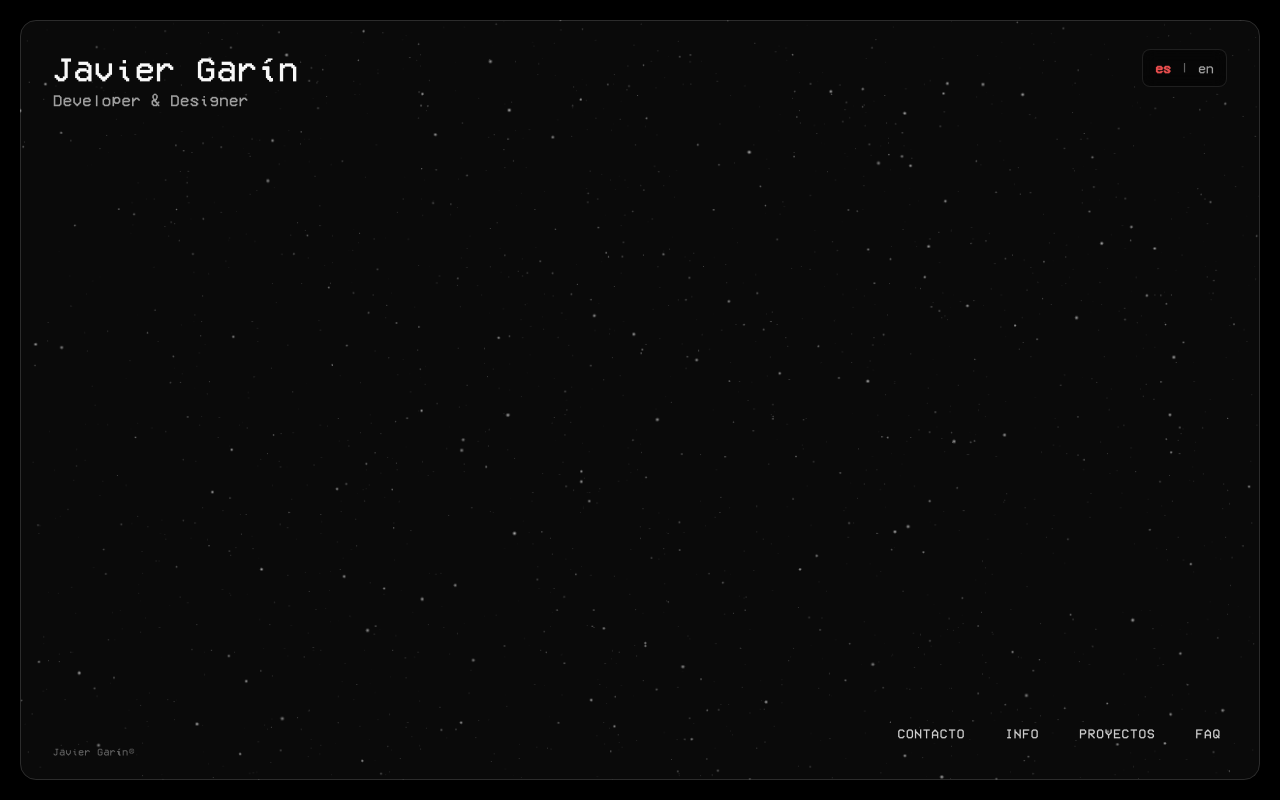
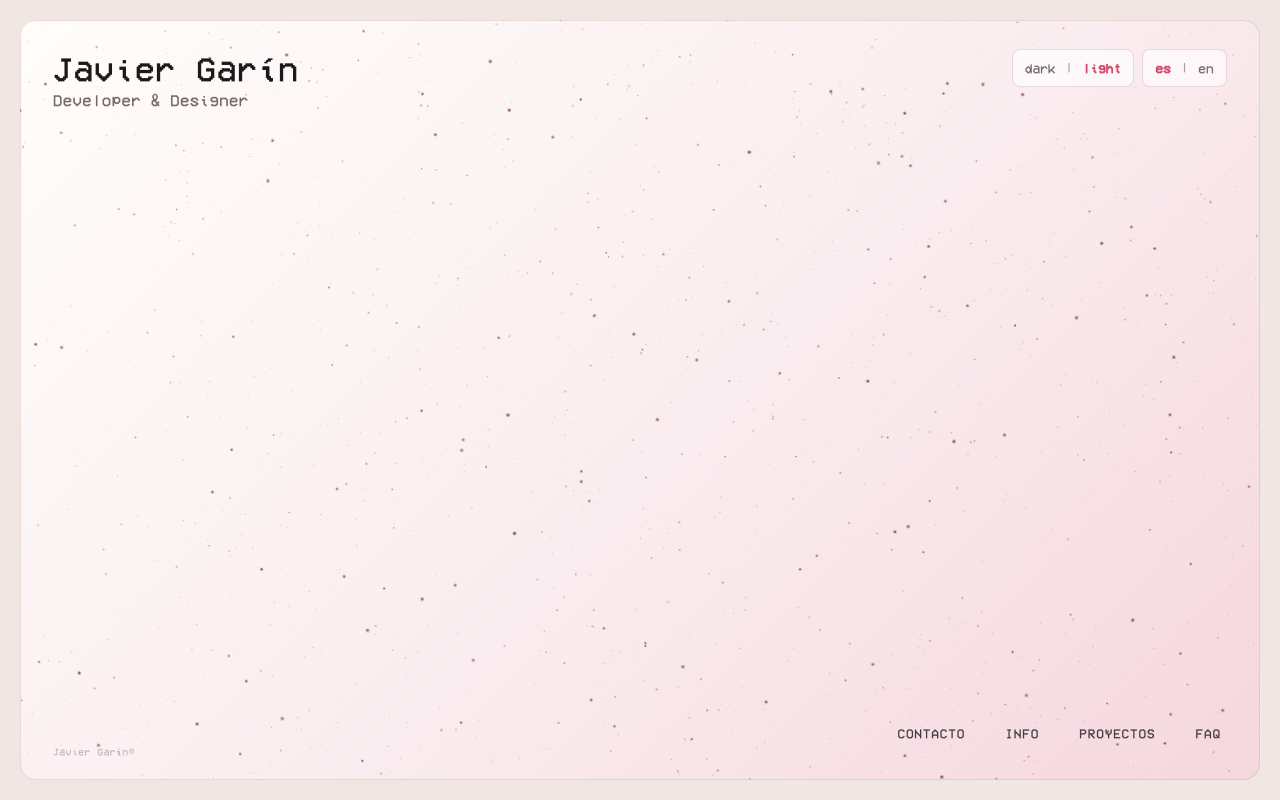
Before and after one commit to JavGarin/Porfolio-Three.js-Javier-Garin, a website built with Vite: page index.html in a window 1280 px wide. Built offline with nearby package versions, Linux system fonts and the light colour scheme; animation ran at ten frames a second.

Commit message:
feat: add theme light & dark

```diff
--- a/index.html
+++ b/index.html
@@ -7,6 +7,15 @@
     <meta name="robots" content="index, follow">
     <meta name="author" content="Javier Garín">
     <meta name="theme-color" content="#000000">
+    <script>
+        (function() {
+            const savedTheme = localStorage.getItem('theme');
+            const initialTheme = savedTheme || document.documentElement.getAttribute('data-theme') || (window.matchMedia && window.matchMedia('(prefers-color-scheme: dark)').matches ? 'dark' : 'light');
+            document.documentElement.setAttribute('data-theme', initialTheme);
+            const meta = document.querySelector('meta[name="theme-color"]');
+            if (meta) meta.setAttribute('content', initialTheme === 'dark' ? '#000000' : '#f0e6e2');
+        })();
+    </script>
 
     <!-- Open Graph / Facebook -->
     <meta property="og:type" content="website">
@@ -36,53 +45,12 @@
     <style>
         [x-cloak] { display: none !important; }
         html, body {
-            background-color: #000000;
-            color: #f8f8f8;
+            background-color: var(--color-bg-base, #000000);
+            color: var(--color-white, #f8f8f8);
         }
     </style>
 </head>
-<body
-    x-data="{
-        activeLink: null,
-        showPanel: false,
-        panelContent: '',
-        currentLang: 'es',
-
-        openPanel(templateId, linkName) {
-            if (this.showPanel && this.activeLink === linkName) {
-                this.closePanel();
-                return;
-            }
-            const template = document.getElementById(templateId);
-            if (template) {
-                const contentClone = template.content.cloneNode(true);
-                this.panelContent = '';
-                const tempDiv = document.createElement('div');
-                tempDiv.appendChild(contentClone);
-                this.panelContent = tempDiv.innerHTML;
-                this.activeLink = linkName;
-                this.showPanel = true;
-            } else {
-                console.error('Template no encontrado:', templateId);
-                this.panelContent = '<p>Error: Contenido no encontrado.</p>';
-                this.activeLink = linkName;
-                this.showPanel = true;
-            }
-        },
-
-        closePanel() {
-            this.showPanel = false;
-            this.activeLink = null;
-        },
-
-        setLang(lang) {
-            this.currentLang = lang;
-            if (this.showPanel && this.activeLink) {
-                const activeTemplateId = `template-${this.activeLink}`;
-                this.openPanel(activeTemplateId, this.activeLink);
-            }
-        }
-    }">
+<body x-data="portfolioApp">
 
     <!-- Fondo estático -->
     <div class="background"></div>
@@ -100,10 +68,18 @@
                     <h2>Developer & Designer</h2>
                 </div>
 
-                <div class="lang-switcher">
-                    <button @click="setLang('es')" class="active-lang" :class="{ 'active-lang': currentLang === 'es' }">es</button>
-                    <span>|</span>
-                    <button @click="setLang('en')" :class="{ 'active-lang': currentLang === 'en' }">en</button>
+                <div class="header-controls">
+                    <div class="theme-switcher" role="group" aria-label="Selector de tema">
+                        <button id="theme-btn-dark" @click="setTheme('dark')" :class="{ 'active-theme': currentTheme === 'dark' }" aria-label="Modo oscuro">dark</button>
+                        <span>|</span>
+                        <button id="theme-btn-light" @click="setTheme('light')" :class="{ 'active-theme': currentTheme === 'light' }" aria-label="Modo claro">light</button>
+                    </div>
+
+                    <div class="lang-switcher" role="group" aria-label="Selector de idioma">
+                        <button @click="setLang('es')" class="active-lang" :class="{ 'active-lang': currentLang === 'es' }">es</button>
+                        <span>|</span>
+                        <button @click="setLang('en')" :class="{ 'active-lang': currentLang === 'en' }">en</button>
+                    </div>
                 </div>
             </header>
 
--- a/src/main.js
+++ b/src/main.js
@@ -1,5 +1,63 @@
 import Alpine from 'alpinejs';
 import './style.css';
+
+// Registrar componente reactivo de la aplicación
+Alpine.data('portfolioApp', () => ({
+    activeLink: null,
+    showPanel: false,
+    panelContent: '',
+    currentLang: 'es',
+    currentTheme: document.documentElement.getAttribute('data-theme') || 'dark',
+
+    setTheme(theme) {
+        this.currentTheme = theme;
+        localStorage.setItem('theme', theme);
+        document.documentElement.setAttribute('data-theme', theme);
+        const meta = document.querySelector('meta[name="theme-color"]');
+        if (meta) {
+            meta.setAttribute('content', theme === 'dark' ? '#000000' : '#f0e6e2');
+        }
+        if (window.__updateThreeTheme) {
+            window.__updateThreeTheme(theme);
+        }
+        window.dispatchEvent(new CustomEvent('theme-change', { detail: { theme } }));
+    },
+
+    openPanel(templateId, linkName) {
+        if (this.showPanel && this.activeLink === linkName) {
+            this.closePanel();
+            return;
+        }
+        const template = document.getElementById(templateId);
+        if (template) {
+            const contentClone = template.content.cloneNode(true);
+            this.panelContent = '';
+            const tempDiv = document.createElement('div');
+            tempDiv.appendChild(contentClone);
+            this.panelContent = tempDiv.innerHTML;
+            this.activeLink = linkName;
+            this.showPanel = true;
+        } else {
+            console.error('Template no encontrado:', templateId);
+            this.panelContent = '<p>Error: Contenido no encontrado.</p>';
+            this.activeLink = linkName;
+            this.showPanel = true;
+        }
+    },
+
+    closePanel() {
+        this.showPanel = false;
+        this.activeLink = null;
+    },
+
+    setLang(lang) {
+        this.currentLang = lang;
+        if (this.showPanel && this.activeLink) {
+            const activeTemplateId = `template-${this.activeLink}`;
+            this.openPanel(activeTemplateId, this.activeLink);
+        }
+    }
+}));
 
 // Registrar Alpine globalmente y arrancarlo de inmediato
 window.Alpine = Alpine;
--- a/src/style.css
+++ b/src/style.css
@@ -14,8 +14,10 @@
    Variables CSS (Tokens de diseño base - Mobile-First)
    ========================================================================== */
 :root {
-  /* Paleta cromática */
+  /* Paleta cromática - Modo Oscuro por defecto */
   --color-black: #000000;
+  --color-bg-base: #000000;
+  --color-bg-canvas: #0a0a0a;
   --color-gray: #a0a0a0;
   --color-white: #f8f8f8;
   --color-light: #ffffff;
@@ -25,6 +27,13 @@
   --panel-bg: rgba(14, 14, 14, 0.92);
   --panel-border: rgba(255, 255, 255, 0.14);
   --panel-shadow: 0 10px 30px rgba(0, 0, 0, 0.5);
+
+  /* Controles (Pills de idioma y tema) */
+  --ctrl-bg: rgba(0, 0, 0, 0.35);
+  --ctrl-border: rgba(255, 255, 255, 0.1);
+  --watermark-color: rgba(255, 255, 255, 0.35);
+  --scrollbar-thumb: rgba(255, 255, 255, 0.25);
+  --scrollbar-track: rgba(255, 255, 255, 0.04);
 
   /* Geometría y espaciado base (viewport móvil < 480px) */
   --spacing: 8px;
@@ -36,6 +45,36 @@
 
   /* Tiempos de animación */
   --transition-fast: 0.2s ease;
+}
+
+/* ==========================================================================
+   Modo Claro: Blanco crema cálido y rosado claro con alta legibilidad
+   ========================================================================== */
+[data-theme="light"] {
+  /* Fondo exterior que enmarca el viewport Neo-Frame */
+  --color-bg-base: #f0e6e2;
+  /* Fondo canvas: sutil gradiente orgánico de blanco crema a rosado claro */
+  --color-bg-canvas: linear-gradient(135deg, #fffdfa 0%, #faedf0 52%, #f5d7de 100%);
+
+  /* Textos y contrastes */
+  --color-black: #f0e6e2;
+  --color-white: #1c191a;         /* Texto principal de alto contraste (carbón con tinte cálido) */
+  --color-light: #2c2527;         /* Texto secundario en paneles */
+  --color-gray: #75666a;          /* Subtítulos y etiquetas secundarias */
+  --color-accent: #d84b6d;        /* Rosa frambuesa vivo, armónico y de alto contraste */
+
+  /* Superficies y paneles (Glassmorphism claro) */
+  --panel-bg: rgba(255, 253, 251, 0.92);
+  --panel-border: rgba(205, 160, 172, 0.35);
+  --panel-shadow: 0 12px 36px rgba(180, 115, 130, 0.18);
+
+  /* Controles (Pills de idioma y tema) */
+  --ctrl-bg: rgba(255, 255, 255, 0.65);
+  --ctrl-border: rgba(195, 155, 166, 0.35);
+
+  --watermark-color: rgba(90, 70, 76, 0.35);
+  --scrollbar-thumb: rgba(180, 120, 135, 0.3);
+  --scrollbar-track: rgba(0, 0, 0, 0.04);
 }
 
 /* ==========================================================================
@@ -54,12 +93,13 @@ body {
   height: 100%;
   min-height: 100vh;
   min-height: 100dvh;
-  background-color: var(--color-black);
+  background-color: var(--color-bg-base);
   color: var(--color-white);
   font-family: var(--font-mono);
   overflow: hidden;
   -webkit-font-smoothing: antialiased;
   -moz-osx-font-smoothing: grayscale;
+  transition: background-color 0.4s ease, color 0.3s ease;
 }
 
 [x-cloak] {
@@ -73,8 +113,9 @@ body {
 .background {
   position: fixed;
   inset: 0;
-  background-color: var(--color-black);
+  background-color: var(--color-bg-base);
   z-index: 1;
+  transition: background-color 0.4s ease;
 }
 
 .main-container {
@@ -91,6 +132,8 @@ body {
   pointer-events: none;
   border-radius: var(--border-radius);
   overflow: hidden;
+  background: var(--color-bg-canvas);
+  transition: background 0.4s ease;
 }
 
 .dynamic-background canvas {
@@ -108,6 +151,7 @@ body {
   border-radius: var(--border-radius);
   z-index: 2;
   overflow: hidden;
+  transition: border-color 0.4s ease;
 }
 
 .content > * {
@@ -150,18 +194,30 @@ body {
   letter-spacing: 0.4px;
 }
 
-.lang-switcher {
+.header-controls {
+  display: flex;
+  align-items: center;
+  gap: 8px;
+  flex-wrap: wrap;
+  justify-content: flex-end;
+}
+
+.lang-switcher,
+.theme-switcher {
   display: flex;
   align-items: center;
   gap: 4px;
-  background: rgba(0, 0, 0, 0.35);
-  border: 1px solid rgba(255, 255, 255, 0.1);
+  background: var(--ctrl-bg);
+  border: 1px solid var(--ctrl-border);
   border-radius: 8px;
   padding: 2px 6px;
   backdrop-filter: blur(8px);
+  -webkit-backdrop-filter: blur(8px);
+  transition: background var(--transition-fast), border-color var(--transition-fast);
 }
 
-.lang-switcher button {
+.lang-switcher button,
+.theme-switcher button {
   background: none;
   border: none;
   color: var(--color-gray);
@@ -178,16 +234,19 @@ body {
   outline: none;
 }
 
-.lang-switcher button:focus-visible {
+.lang-switcher button:focus-visible,
+.theme-switcher button:focus-visible {
   color: var(--color-accent);
 }
 
-.lang-switcher button.active-lang {
+.lang-switcher button.active-lang,
+.theme-switcher button.active-theme {
   color: var(--color-accent);
   font-weight: bold;
 }
 
-.lang-switcher span {
+.lang-switcher span,
+.theme-switcher span {
   color: var(--color-gray);
   font-size: 0.75rem;
   opacity: 0.6;
@@ -224,12 +283,12 @@ body {
 }
 
 .info-panel::-webkit-scrollbar-track {
-  background: rgba(255, 255, 255, 0.04);
+  background: var(--scrollbar-track);
   border-radius: 4px;
 }
 
 .info-panel::-webkit-scrollbar-thumb {
-  background: rgba(255, 255, 255, 0.25);
+  background: var(--scrollbar-thumb);
   border-radius: 4px;
 }
 
@@ -396,11 +455,12 @@ li.project-item {
   position: absolute;
   bottom: 12px;
   left: 14px;
-  color: rgba(255, 255, 255, 0.35);
+  color: var(--watermark-color);
   font-size: clamp(0.48rem, 1.8vw, 0.62rem);
   z-index: 5;
   pointer-events: none;
   letter-spacing: 0.5px;
+  transition: color 0.3s ease;
 }
 
 /* ==========================================================================
@@ -438,6 +498,10 @@ li.project-item {
     --panel-bg: rgba(18, 18, 18, 0.45);
   }
 
+  [data-theme="light"] {
+    --panel-bg: rgba(255, 253, 251, 0.72);
+  }
+
   .nombre-container {
     gap: 4px;
   }
@@ -473,6 +537,10 @@ li.project-item {
     --spacing: 20px;
     --header-padding: 28px 32px;
     --panel-bg: rgba(20, 20, 20, 0.35);
+  }
+
+  [data-theme="light"] {
+    --panel-bg: rgba(255, 253, 251, 0.65);
   }
 
   .info-panel {
@@ -527,7 +595,8 @@ li.project-item {
    Micro-interacciones para dispositivos con puntero fino (Desktop Hover)
    ========================================================================== */
 @media (hover: hover) and (pointer: fine) {
-  .lang-switcher button:hover {
+  .lang-switcher button:hover,
+  .theme-switcher button:hover {
     color: var(--color-accent);
   }
 
--- a/src/three/shaderBackground.js
+++ b/src/three/shaderBackground.js
@@ -20,18 +20,20 @@ import {
     Points,
     ShaderMaterial,
     AdditiveBlending,
+    NormalBlending,
 } from 'three';
 import { Timer } from 'three/addons/misc/Timer.js';
 import { vertexShader, fragmentShader } from './shaders.js';
 
 // Configuración general
 const PARAMS = {
-    bgColor:        '#0a0a0a',
-    particleColor:  '#d6d6d6',
-    windAngle:      16,          // grados de inclinación (flujo natural hacia la derecha-abajo)
-    windSpeed:      0.18,        // velocidad de crucero constante (reducida para un movimiento más suave)
-    turbulence:     0.04,        // amplitud de ondulación sinusoidal
-    turbulenceFreq: 0.65,        // cadencia de oscilación
+    bgColor:            '#0a0a0a',
+    particleColor:      '#d6d6d6',
+    particleLightColor: '#b06173',   // Tono terracota / pétalo rosado elegante para fondo claro
+    windAngle:          16,          // grados de inclinación (flujo natural hacia la derecha-abajo)
+    windSpeed:          0.18,        // velocidad de crucero constante (reducida para un movimiento más suave)
+    turbulence:         0.04,        // amplitud de ondulación sinusoidal
+    turbulenceFreq:     0.65,        // cadencia de oscilación
 };
 
 // Conteo denso pero ultra-ligero para GPU (puntos 2D sin fragment shaders pesados)
@@ -140,7 +142,6 @@ export function initBackground() {
     const h = window.innerHeight;
 
     scene  = new Scene();
-    scene.background = new Color(PARAMS.bgColor);
     camera = new OrthographicCamera(-1, 1, 1, -1, 0, 1);
 
     renderer = new WebGLRenderer({
@@ -148,6 +149,7 @@ export function initBackground() {
         powerPreference: 'high-performance',
         depth:           false,
         stencil:         false,
+        alpha:           true,
     });
     renderer.setSize(w, h);
     renderer.setPixelRatio(dpr);
@@ -160,14 +162,17 @@ export function initBackground() {
     geometry.setAttribute('aSize',    new BufferAttribute(sizes, 1));
     geometry.setAttribute('aOpacity', new BufferAttribute(opacities, 1));
 
+    const initialTheme = document.documentElement.getAttribute('data-theme') || 'dark';
+    const isLight = initialTheme === 'light';
+
     material = new ShaderMaterial({
         vertexShader,
         fragmentShader,
         uniforms: {
-            uColor: { value: new Color(PARAMS.particleColor) },
+            uColor: { value: new Color(isLight ? PARAMS.particleLightColor : PARAMS.particleColor) },
         },
         transparent: true,
-        blending:    AdditiveBlending,
+        blending:    isLight ? NormalBlending : AdditiveBlending,
         depthTest:   false,
         depthWrite:  false,
     });
@@ -175,7 +180,7 @@ export function initBackground() {
     pointsMesh = new Points(geometry, material);
     scene.add(pointsMesh);
 
-    document.body.style.backgroundColor = PARAMS.bgColor;
+    window.__updateThreeTheme = updateTheme;
 
     window.addEventListener('resize', onWindowResize);
     document.addEventListener('visibilitychange', onVisibilityChange);
@@ -256,10 +261,21 @@ function animate(currentTime) {
     renderer.render(scene, camera);
 }
 
+export function updateTheme(theme) {
+    if (!material) return;
+    const isLight = theme === 'light';
+    material.uniforms.uColor.value.set(isLight ? PARAMS.particleLightColor : PARAMS.particleColor);
+    material.blending = isLight ? NormalBlending : AdditiveBlending;
+    material.needsUpdate = true;
+}
+
 export function disposeBackground() {
     pauseBackground();
     window.removeEventListener('resize', onWindowResize);
     document.removeEventListener('visibilitychange', onVisibilityChange);
+    if (window.__updateThreeTheme === updateTheme) {
+        delete window.__updateThreeTheme;
+    }
     if (geometry)  { geometry.dispose();  geometry  = null; }
     if (material)  { material.dispose();  material  = null; }
     if (pointsMesh && scene) scene.remove(pointsMesh);
```
